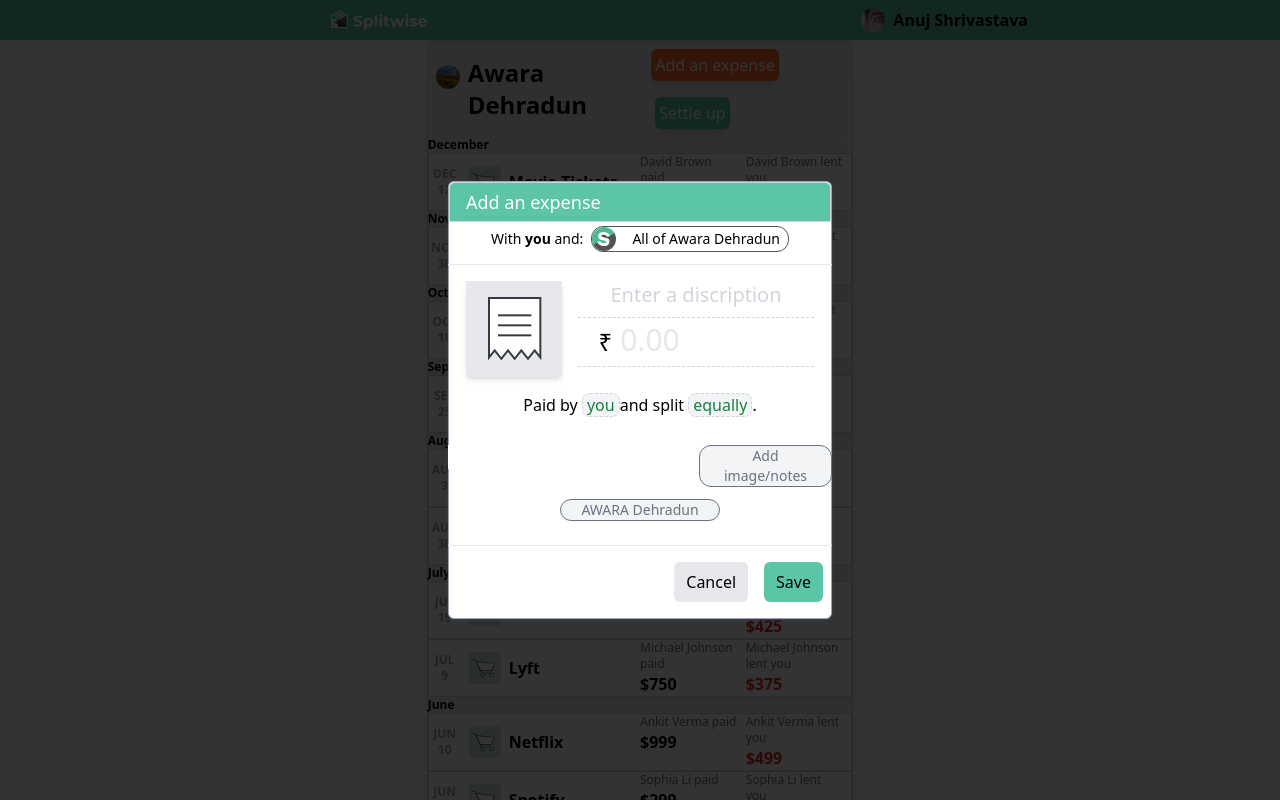
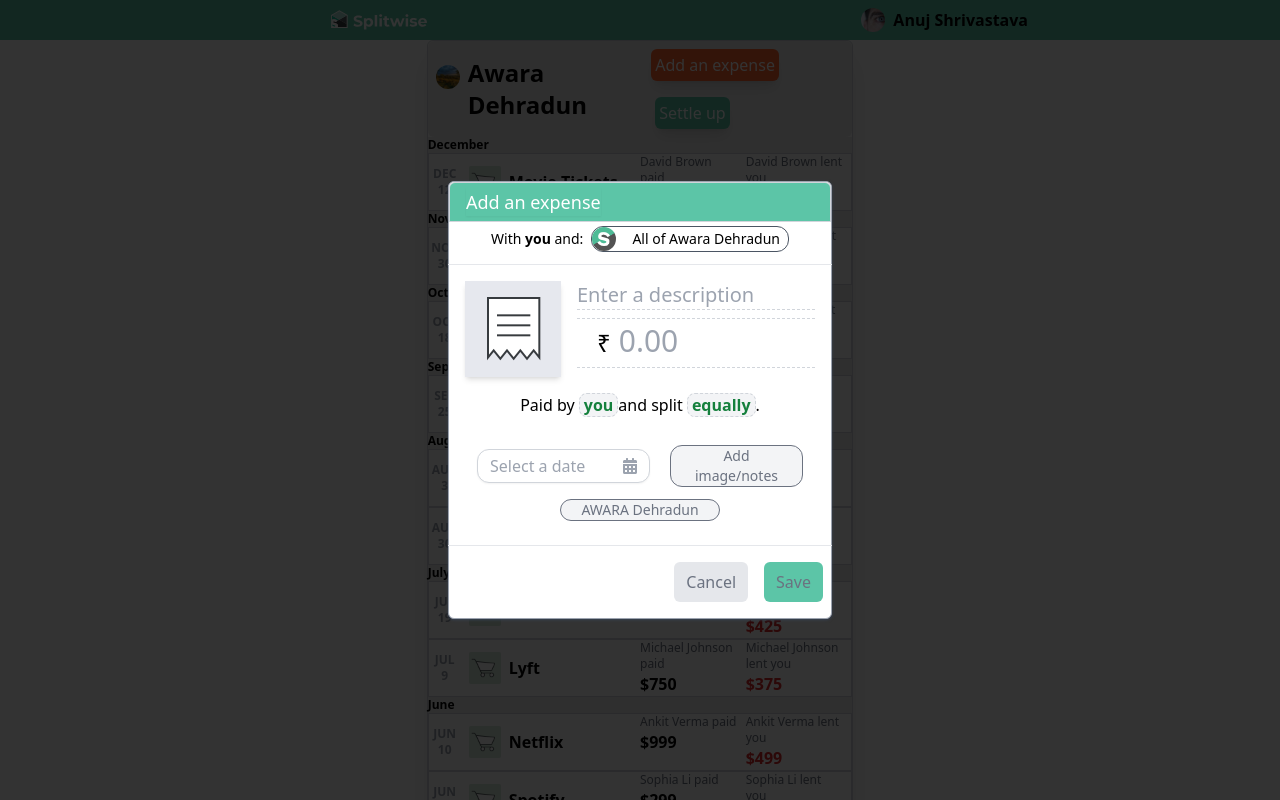
Before and after one commit to Anuj0609/splitwise, a Next.js app: page / in a window 1280 px wide. Both pictures are taken after a click on the button "Add an expense". Shown: the top 800 px of the page. Built offline with nearby package versions, Linux system fonts and the light colour scheme.

Commit message:
addexpensechanges

```diff
--- a/src/components/Addexpensecard.tsx
+++ b/src/components/Addexpensecard.tsx
@@ -1,10 +1,21 @@
-import React from "react";
-import DatePicker from "react-datepicker";
+import React, { useState } from "react";
+import DatepickerWithIcon from "./DatepickerWithIcon";
 
 function Addexpensecard({ handlePopupClose }) {
+  const [description, setDescription] = useState("");
+  const [amount, setAmount] = useState("");
+
+  const handleDescriptionChange = (e) => {
+    setDescription(e.target.value);
+  };
+
+  const handleAmountChange = (e) => {
+    setAmount(e.target.value);
+  };
+
   return (
     <div className="flex flex-col w-96 items-center border border-gray-400 pt-0 m-2 rounded-md shadow shadow-gray-700 bg-white">
-      <div className="bg-[#5cc5a7] w-full h-10 flex items-center mt-0 px-4 py-0  rounded-tl-md rounded-tr-md text-white border border-gray-300 text-lg ">
+      <div className="bg-[#5cc5a7] w-full h-10 flex items-center mt-0 px-4 py-0  rounded-tl-md rounded-tr-md text-white border border-gray-300 text-lg">
         <span className="shadow-sm">Add an expense</span>
       </div>
 
@@ -26,14 +37,26 @@
       <div className="m-4 flex flex-row justify-center">
         <img src="/general@2x.png" alt="" className="min-h-14 shadow-md" />
         <div className="ml-4">
-          <div className="mx-8 text-gray-300 text-xl">Enter a discription</div>
+          <input
+            type="text"
+            value={description}
+            onChange={handleDescriptionChange}
+            placeholder="Enter a description"
+            className="text-gray-700 text-xl border-b border-dashed border-gray-300 w-full focus:outline-none"
+          />
           <hr className="border-t border-dashed border-gray-300 mt-2" />
 
           <div className="flex flex-row ml-5 mt-1 space-x-2">
             <span className="text-2xl pb-0 mb-0 mt-2 leading-none">
               &#8377;
             </span>
-            <div className="text-3xl text-gray-200">0.00</div>
+            <input
+              type="text"
+              value={amount}
+              onChange={handleAmountChange}
+              placeholder="0.00"
+              className="text-3xl text-gray-700 w-full focus:outline-none"
+            />
           </div>
           <hr className="border-t border-dashed border-gray-300 mt-2" />
         </div>
@@ -41,18 +64,18 @@
 
       <div>
         Paid by{" "}
-        <span className="text-centerfont-semibold bg-gray-100 rounded-lg px-1 py` border border-gray-300 border-dashed text-green-700">
+        <span className="text-center font-semibold bg-gray-100 rounded-lg px-1 py-0 border border-gray-300 border-dashed text-green-700">
           you
         </span>
         and split{" "}
-        <span className="text-centerfont-semibold bg-gray-100 rounded-lg px-1 py` border border-gray-300  text-green-700 border-dashed">
+        <span className="text-center font-semibold bg-gray-100 rounded-lg px-1 py-0 border border-gray-300 text-green-700 border-dashed">
           equally
         </span>
         .
       </div>
       <div className="flex flex-col m-4">
-        <div className="flex flex-row gap-5 m-3">
-          <DatePicker />
+        <div className="flex flex-row gap-5 m-3 items-center">
+          <DatepickerWithIcon />
           <button className="rounded-xl bg-gray-100 px-6 py-0 border  border-gray-500 from-neutral-200  text-gray-500 text-sm">
             Add image/notes
           </button>
@@ -67,12 +90,12 @@
 
       <div className="m-2 flex justify-end w-full">
         <button
-          className="bg-gray-200 rounded-md px-3 py-2 m-2  border-gray-500"
+          className="bg-gray-200 rounded-md px-3 py-2 m-2 border-gray-500 text-gray-500"
           onClick={handlePopupClose}
         >
           Cancel
         </button>
-        <button className="bg-[#5cc5a7] rounded-md px-3 py-2 gap-2 my-2 mx-2  border-gray-500">
+        <button className="bg-[#5cc5a7] rounded-md px-3 py-2 gap-2 my-2 mx-2 border-gray-500 text-gray-500">
           Save
         </button>
       </div>
--- a/src/components/DatePicker.tsx
+++ b/src/components/DatepickerWithIcon.tsx
@@ -13,10 +13,10 @@
         onChange={(date) => setSelectedDate(date)}
         placeholderText="Select a date"
         dateFormat="dd/MM/yyyy"
-        className="w-full pl-3 pr-10 py-2 border border-gray-300 rounded-md shadow-sm focus:outline-none focus:ring-2 focus:ring-blue-500 focus:border-blue-500"
+        className="w-full pl-3 pr-10 py-1 border border-gray-300 rounded-xl shadow-sm focus:outline-none focus:ring-2 focus:ring-blue-500 focus:border-blue-500"
       />
       <span className="absolute inset-y-0 right-0 pr-3 flex items-center pointer-events-none text-gray-400">
-        <FaCalendarAlt />
+        <FaCalendarAlt/>
       </span>
     </div>
   );
```
